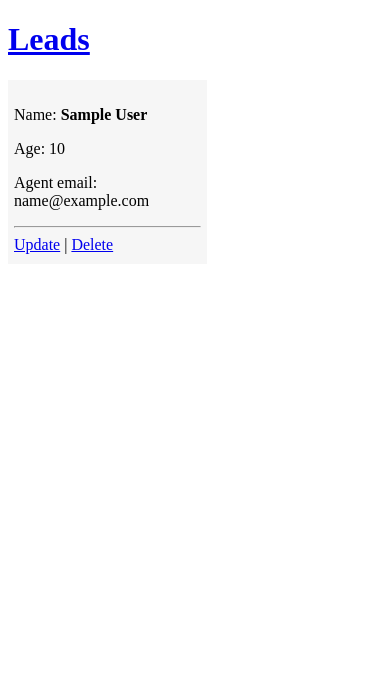
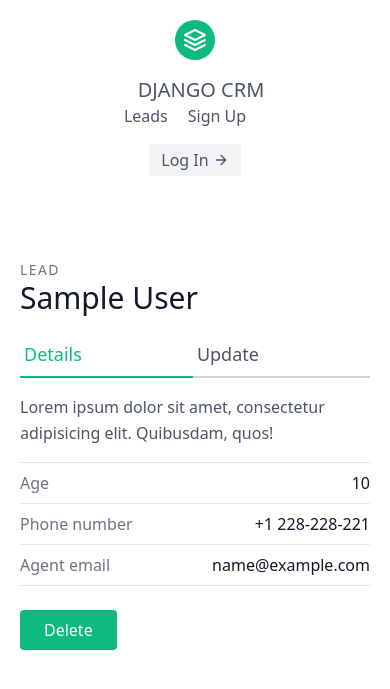
Before and after one commit to alex1the1great/dj-crm, a Django app: page /leads/1/ in a window 390 px wide. Shown: the top 689 px of the page. Run offline with Django 3.2, Linux system fonts and the light colour scheme; tables that the repository leaves empty hold one stand-in row (values such as "Sample post"); parts of the project's set-up code (start-up, migrations or seed data) failed here and were passed over.

Commit message:
Add landing page & update UI

```diff
--- a/apps/leads/views.py
+++ b/apps/leads/views.py
@@ -3,6 +3,10 @@ from django.urls import reverse
 
 from .models import Lead, Agent
 from .forms import LeadForm
+
+
+def landing_page(request):
+    return render(request, 'landing.html')
 
 
 def lead_list(request):
--- a/root/urls.py
+++ b/root/urls.py
@@ -2,8 +2,13 @@ from django.contrib import admin
 from django.urls import path, include
 from django.conf import settings
 
+from apps.leads.views import landing_page
+
 urlpatterns = [
     path('admin/', admin.site.urls),
+
+    # Local
+    path('', landing_page, name='landing_page'),
     path('leads/', include('apps.leads.urls', namespace='leads'))
 ]
 
--- a/templates/_base.html
+++ b/templates/_base.html
@@ -3,17 +3,13 @@
 <head>
     <meta charset="UTF-8">
     <title>DJANGO CRM</title>
-    <style>
-        .lead {
-            padding: 10px 6px;
-            margin-top: 10px;
-            background-color: #f6f6f6;
-            width: 50%;
-        }
-    </style>
+    {# Tailwind CSS #}
+    <link href="https://unpkg.com/tailwindcss@^2/dist/tailwind.min.css" rel="stylesheet">
 </head>
 <body>
-    <h1><a href="{% url 'leads:lead_list' %}">Leads</a></h1>
-    {% block content %}{% endblock content %}
+    <div class="max-w-6xl mx-auto">
+        {% include 'navbar.html' %}
+        {% block content %}{% endblock content %}
+    </div>
 </body>
 </html>
--- a/templates/leads/lead_detail.html
+++ b/templates/leads/lead_detail.html
@@ -1,12 +1,34 @@
 {% extends '_base.html' %}
 
 {% block content %}
-    <div class="lead">
-        <p>Name: <strong>{{ lead.first_name }} {{ lead.last_name }}</strong></p>
-        <p>Age: {{ lead.age }}</p>
-        <p>Agent email: {{ lead.agent }}</p>
-        <hr>
-        <a href="{% url 'leads:lead_update' lead.id %}">Update</a> |
-        <a href="{% url 'leads:lead_delete' lead.id %}">Delete</a>
-    </div>
+    <section class="text-gray-600 body-font overflow-hidden">
+        <div class="container px-5 pt-16 mx-auto">
+            <div class="lg:w-4/5 mx-auto flex flex-wrap">
+                <div class="lg:w-1/2 w-full lg:pr-10 lg:py-6 mb-6 lg:mb-0">
+                    <h2 class="text-sm title-font text-gray-500 tracking-widest">LEAD</h2>
+                    <h1 class="text-gray-900 text-3xl title-font font-medium mb-4">{{ lead.first_name }} {{ lead.last_name }}</h1>
+                    <div class="flex mb-4">
+                        <a href="{% url 'leads:lead_detail' lead.id %}" class="flex-grow text-green-500 border-b-2 border-green-500 py-2 text-lg px-1">Details</a>
+                        <a href="{% url 'leads:lead_update' lead.id %}" class="flex-grow border-b-2 border-gray-300 py-2 text-lg px-1">Update</a>
+                    </div>
+                    <p class="leading-relaxed mb-4">Lorem ipsum dolor sit amet, consectetur adipisicing elit. Quibusdam, quos!</p>
+                    <div class="flex border-t border-gray-200 py-2">
+                        <span class="text-gray-500">Age</span>
+                        <span class="ml-auto text-gray-900">{{ lead.age }}</span>
+                    </div>
+                    <div class="flex border-t border-gray-200 py-2">
+                        <span class="text-gray-500">Phone number</span>
+                        <span class="ml-auto text-gray-900">+1 228-228-221</span>
+                    </div>
+                    <div class="flex border-t border-b mb-6 border-gray-200 py-2">
+                        <span class="text-gray-500">Agent email</span>
+                        <span class="ml-auto text-gray-900">{{ lead.agent }}</span>
+                    </div>
+                    <div class="flex">
+                        <a href="{% url 'leads:lead_delete' lead.id %}" class="flex mr-auto text-white bg-green-500 border-0 py-2 px-6 focus:outline-none hover:bg-green-600 rounded">Delete</a>
+                    </div>
+                </div>
+            </div>
+        </div>
+    </section>
 {% endblock content %}
--- /dev/null
+++ b/templates/navbar.html
@@ -0,0 +1,19 @@
+<header class="text-gray-600 body-font">
+  <div class="container mx-auto flex flex-wrap p-5 flex-col md:flex-row items-center">
+    <a class="flex title-font font-medium items-center text-gray-900 mb-4 md:mb-0">
+      <svg xmlns="http://www.w3.org/2000/svg" fill="none" stroke="currentColor" stroke-linecap="round" stroke-linejoin="round" stroke-width="2" class="w-10 h-10 text-white p-2 bg-green-500 rounded-full" viewBox="0 0 24 24">
+        <path d="M12 2L2 7l10 5 10-5-10-5zM2 17l10 5 10-5M2 12l10 5 10-5"></path>
+      </svg>
+      <a href="{% url 'landing_page' %}" class="ml-3 text-xl cursor-pointer hover:text-green-500">DJANGO CRM</a>
+    </a>
+    <nav class="md:ml-auto flex flex-wrap items-center text-base justify-center">
+      <a href="{% url 'leads:lead_list' %}" class="mr-5 hover:text-green-500 cursor-pointer">Leads</a>
+      <a href="#" class="mr-5 hover:text-green-500 cursor-pointer">Sign Up</a>
+    </nav>
+    <a href="#" class="inline-flex items-center bg-gray-100 border-0 py-1 px-3 focus:outline-none hover:bg-green-500 rounded text-base hover:text-white mt-4 md:mt-0">Log In
+      <svg fill="none" stroke="currentColor" stroke-linecap="round" stroke-linejoin="round" stroke-width="2" class="w-4 h-4 ml-1" viewBox="0 0 24 24">
+        <path d="M5 12h14M12 5l7 7-7 7"></path>
+      </svg>
+    </a>
+  </div>
+</header>
```
Also changed, not shown: templates/landing.html (added, +12 -0 lines), templates/leads/lead_list.html (+30 -6 lines), templates/leads/lead_update.html (+20 -3 lines).
